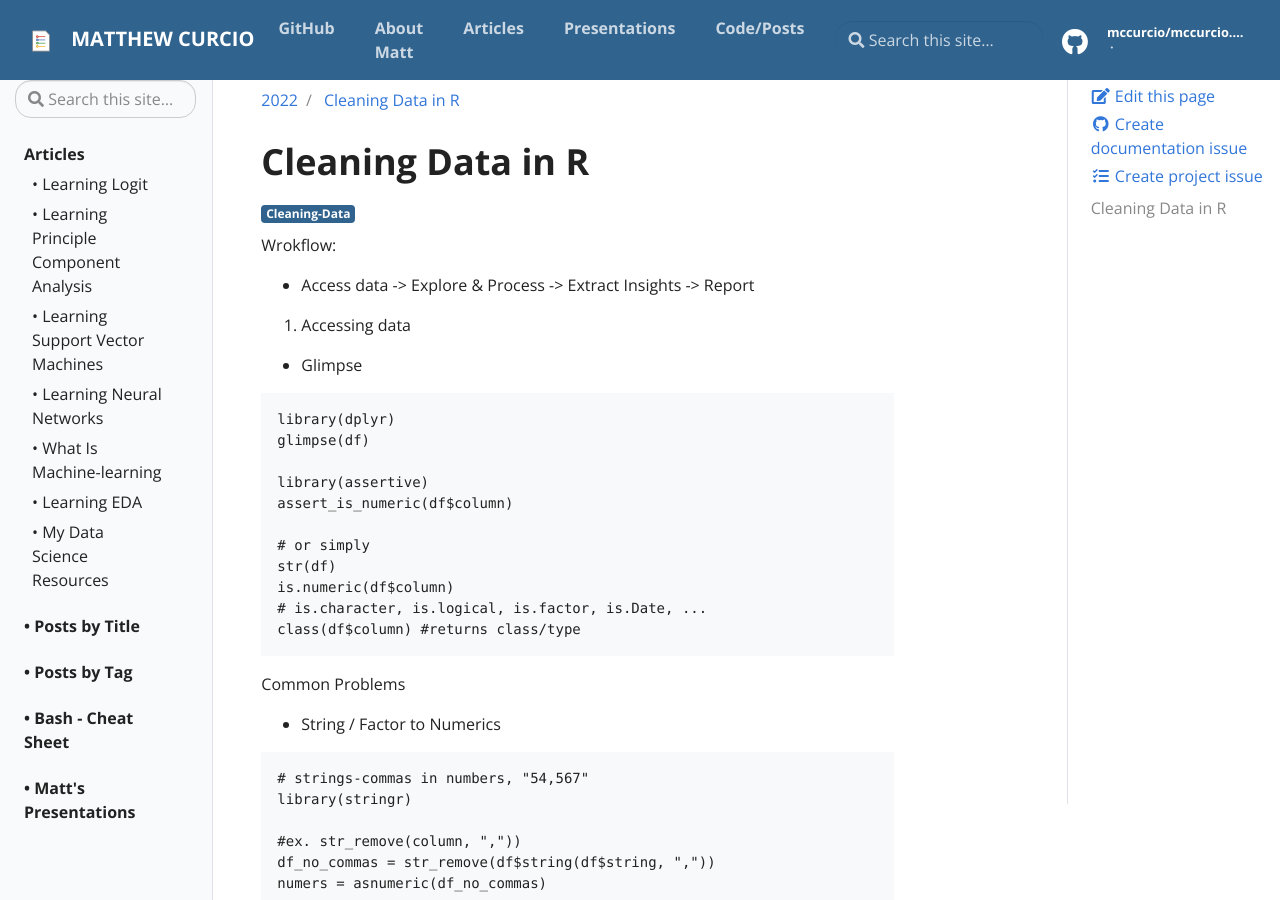
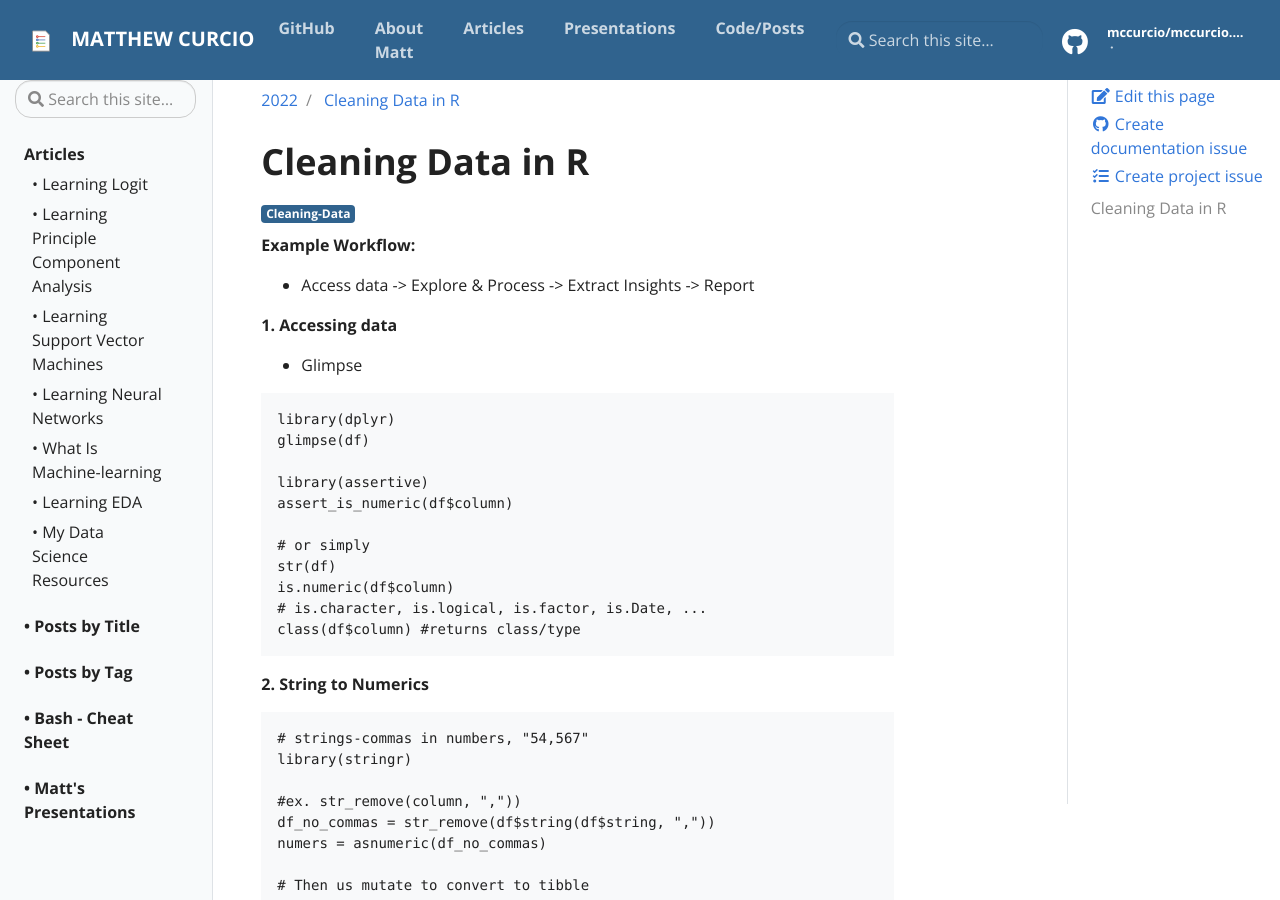
Before and after one commit to mccurcio/mccurcio.github.io, a Jekyll site: the page built from _posts/r/2022-05-20-r-cleaning.md, in a window 1280 px wide and 900 px high. Built offline with Jekyll 4.4.1, drawn with Linux system fonts in a browser that asks for light colours; our own code applies the rules of GitHub Pages for plain Markdown files; some of the changed text lies outside the part shown.

Commit message:
Update 2022-05-20-r-cleaning.md

````diff
--- a/_posts/r/2022-05-20-r-cleaning.md
+++ b/_posts/r/2022-05-20-r-cleaning.md
@@ -3,10 +3,11 @@ title: "Cleaning Data in R"
 tags: "Cleaning-Data"
 ---
 
-Wrokflow:
+**Example Workflow:**
+
 - Access data -> Explore & Process -> Extract Insights -> Report
 
-1. Accessing data
+**1. Accessing data**
 
 - Glimpse
 
@@ -24,9 +25,7 @@ is.numeric(df$column)
 class(df$column) #returns class/type
 ```
 
-Common Problems
-
-- String / Factor to Numerics
+**2. String to Numerics**
 
 ```{r}
 # strings-commas in numbers, "54,567"
````
Also changed, not shown: other parts of _posts/r/2022-05-20-r-cleaning.md (+1 -0 lines).
